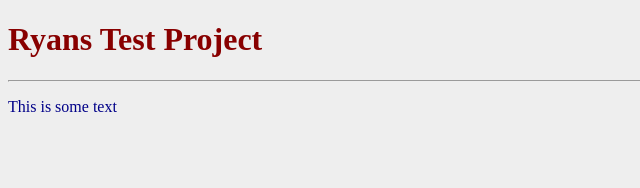
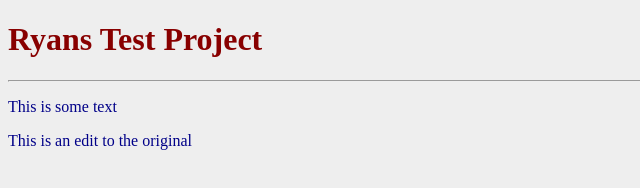
Before and after one commit to RyanDantzler/TestProject, a plain HTML site: page index.html in a window 1280 px wide. Shown: the whole page, without its empty margins (0-640 px from the left). Drawn offline with Linux system fonts and the light colour scheme.

Commit message:
Added new p element

```diff
--- a/index.html
+++ b/index.html
@@ -8,5 +8,6 @@
 		<h1>Ryans Test Project</h1>
 		<hr/>
 		<p>This is some text</p>
+		<p>This is an edit to the original</p>
 	</body>
 </html>
```
